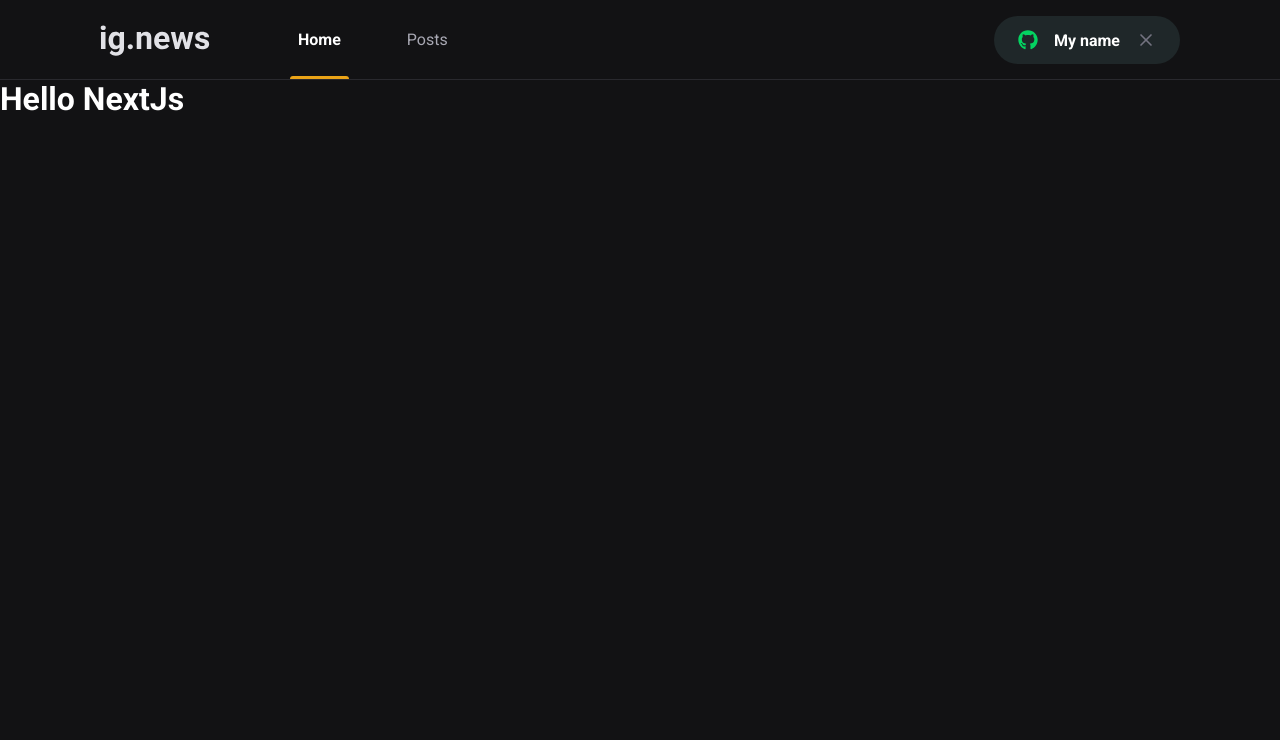
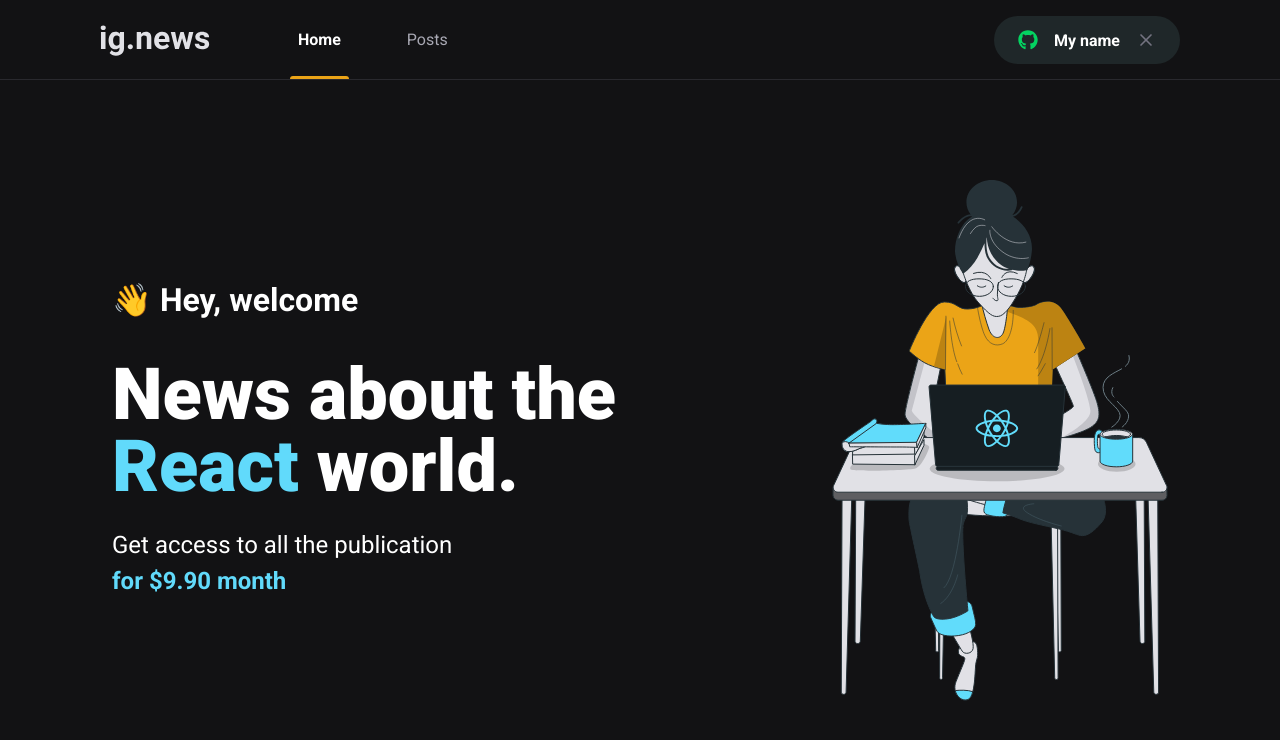
Before and after one commit to GabrielBritoAlmeida/ignews, a Next.js app: page / in a window 1280 px wide. Shown: the top 740 px of the page. Built offline with nearby package versions, Linux system fonts and the light colour scheme.

Commit message:
feat: page home

```diff
--- a/src/pages/index.tsx
+++ b/src/pages/index.tsx
@@ -1,16 +1,7 @@
-// import styles from "styles/home.module.scss";
-import Head from "next/head";
+import { HomeTemplate } from "templates/Home";
 
 function Home() {
-  return (
-    <>
-      <Head>
-        <title>ig.news</title>
-      </Head>
-
-      <h1 >Hello NextJs</h1>
-    </>
-  );
+  return <HomeTemplate />;
 }
 
 export default Home;
--- /dev/null
+++ b/src/templates/Home/index.tsx
@@ -0,0 +1,30 @@
+import styles from "./styles.module.scss";
+
+import Head from "next/head";
+
+export function HomeTemplate() {
+  return (
+    <>
+      <Head>
+        <title>Home | ig.news</title>
+      </Head>
+
+      <main className={styles.contentContainer}>
+        <section className={styles.hero}>
+          <span>👋️ Hey, welcome</span>
+
+          <h1>
+            News about the <span>React</span> world.
+          </h1>
+
+          <p>
+            Get access to all the publication <br />
+            <span>for $9.90 month</span>
+          </p>
+        </section>
+
+        <img src="/images/avatar.svg" alt="Girl coding" />
+      </main>
+    </>
+  );
+}
--- /dev/null
+++ b/src/templates/Home/styles.module.scss
@@ -0,0 +1,41 @@
+.contentContainer {
+  max-width: 1120px;
+  margin: 0 auto;
+  padding: 0 3.2rem;
+  height: calc(100vh - 8rem);
+
+  display: flex;
+  align-items: center;
+  justify-content: space-between;
+}
+
+.hero {
+  max-width: 600px;
+
+  > span {
+    font-size: 3.2rem;
+    font-weight: bold;
+  }
+
+  h1 {
+    font-size: 7.2rem;
+    line-height: 7.2rem;
+    font-weight: 900;
+    margin-top: 4rem;
+
+    span {
+      color: var(--cyan-500);
+    }
+  }
+
+  p {
+    font-size: 2.4rem;
+    line-height: 3.6rem;
+    margin-top: 2.4rem;
+
+    span {
+      color: var(--cyan-500);
+      font-weight: bold;
+    }
+  }
+}
```
Also changed, not shown: public/readme/home.png (added), 1 other file (tests, documents, lock files or other folders).
